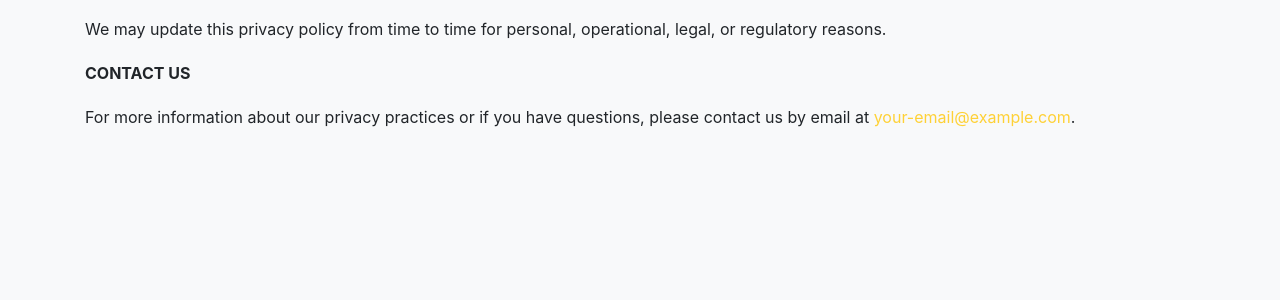
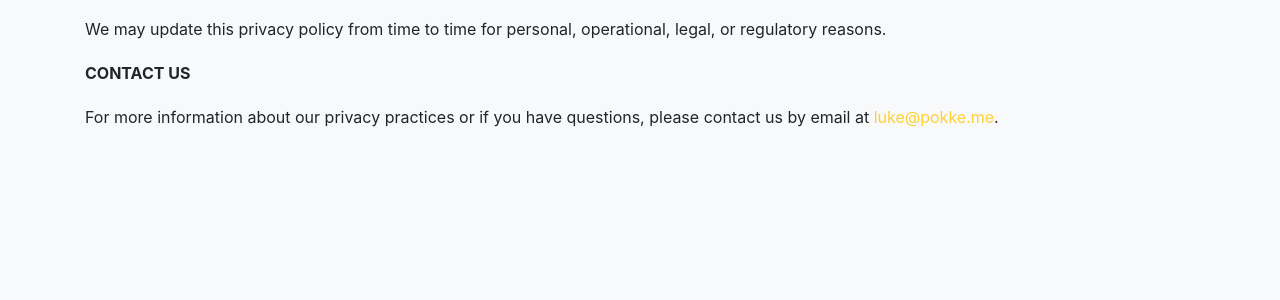
Before and after one commit to Project-Pk/Project-PK.github.io, a Jekyll site: the page built from legal.md, in a window 1280 px wide. Shown: the part 357-657 px from the top of the page. Built offline with Jekyll 4.4.1, drawn with Linux system fonts in a browser that asks for light colours; some web fonts are replaced.

Commit message:
feat: formspree email 추가

```diff
--- a/_config.yml
+++ b/_config.yml
@@ -8,7 +8,7 @@ url    : ""
 baseurl: ""
 
 title      : Pokke
-email      : your-email@example.com #this is also the email contact forms will go to
+email      : luke@pokke.me #this is also the email contact forms will go to
 description: "Project Pokke Landing Page"
 author     : Pokke
 # logo:     #optional, defaults to site title
```
